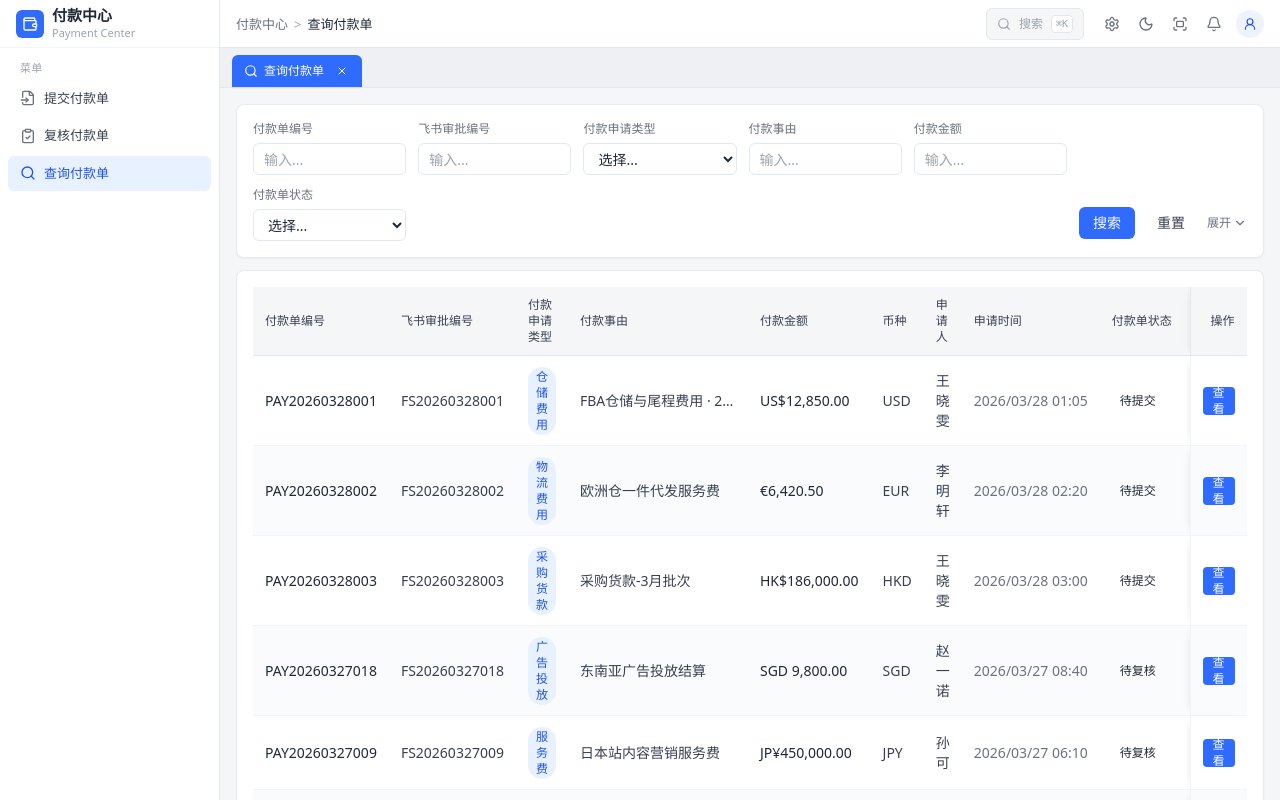
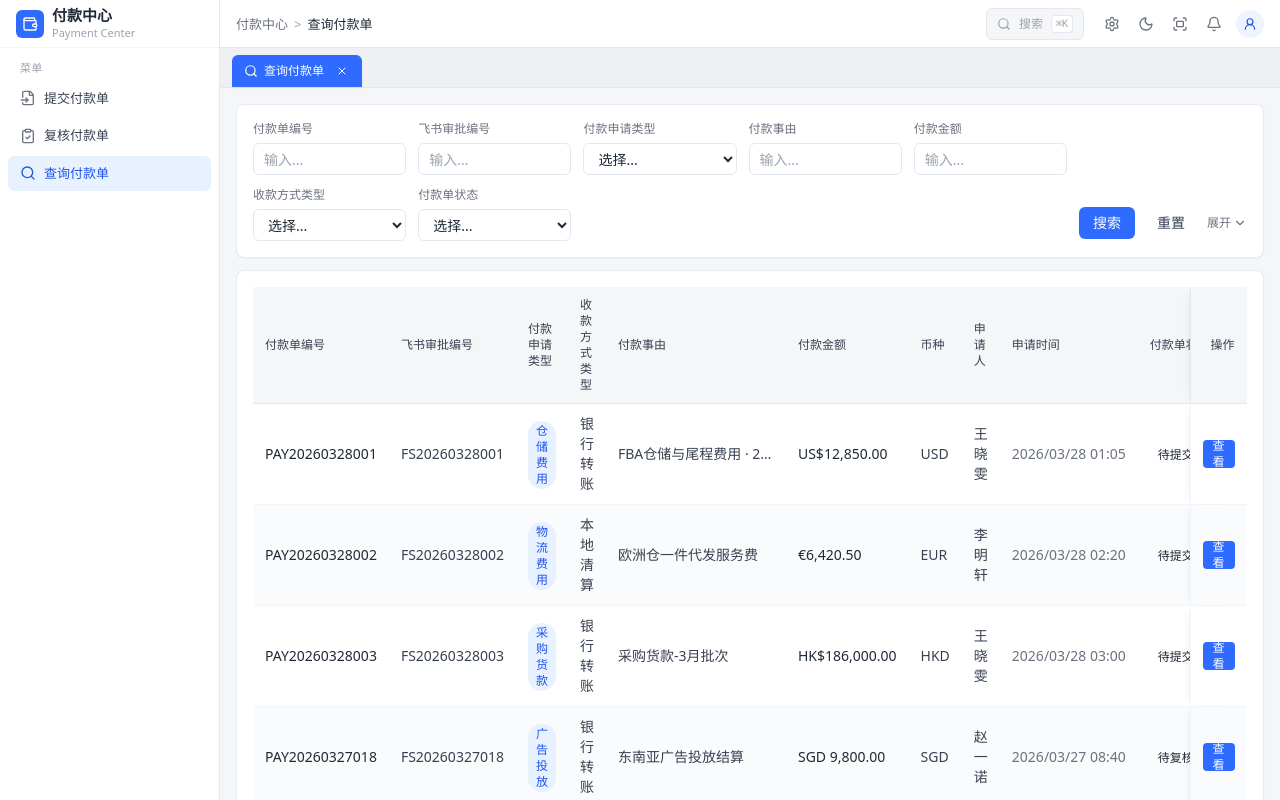
Before and after one commit to 1831833hym-eng/pay-hub, a Next.js app: page /query in a window 1280 px wide. Shown: the top 800 px of the page. Built offline with nearby package versions, Linux system fonts and the light colour scheme.

Commit message:
feat: 三个引导页增加收款方式类型
查询条件与列表字段均增加收款方式类型，提交/复核/查询页统一生效。

Co-authored-by: cursor186 <cursor186@bestfulfill.com>

```diff
--- a/src/app/query/page.tsx
+++ b/src/app/query/page.tsx
@@ -46,6 +46,11 @@ export default function QueryListPage() {
       if (q.applyType && item.applyType !== q.applyType) return false;
       if (q.purpose && !item.purpose.includes(q.purpose)) return false;
       if (q.amount && !String(item.amount).includes(q.amount)) return false;
+      if (
+        q.receiveMethodType &&
+        item.receiveMethodType !== q.receiveMethodType
+      )
+        return false;
       if (appliedStatus && item.status !== appliedStatus) return false;
       return true;
     });
--- a/src/app/review/page.tsx
+++ b/src/app/review/page.tsx
@@ -35,6 +35,11 @@ export default function ReviewListPage() {
       if (q.applyType && item.applyType !== q.applyType) return false;
       if (q.purpose && !item.purpose.includes(q.purpose)) return false;
       if (q.amount && !String(item.amount).includes(q.amount)) return false;
+      if (
+        q.receiveMethodType &&
+        item.receiveMethodType !== q.receiveMethodType
+      )
+        return false;
       return true;
     });
   }, [orders, appliedQuery]);
--- a/src/app/submit/page.tsx
+++ b/src/app/submit/page.tsx
@@ -35,6 +35,11 @@ export default function SubmitListPage() {
       if (q.applyType && item.applyType !== q.applyType) return false;
       if (q.purpose && !item.purpose.includes(q.purpose)) return false;
       if (q.amount && !String(item.amount).includes(q.amount)) return false;
+      if (
+        q.receiveMethodType &&
+        item.receiveMethodType !== q.receiveMethodType
+      )
+        return false;
       return true;
     });
   }, [orders, appliedQuery]);
--- a/src/components/payments/order-table.tsx
+++ b/src/components/payments/order-table.tsx
@@ -51,6 +51,9 @@ export function OrderTable({
             </th>
             <th className="border-b border-slate-200 px-3 py-2.5 font-medium">
               付款申请类型
+            </th>
+            <th className="border-b border-slate-200 px-3 py-2.5 font-medium">
+              收款方式类型
             </th>
             <th className="border-b border-slate-200 px-3 py-2.5 font-medium">
               付款事由
@@ -112,6 +115,11 @@ export function OrderTable({
                   <span className="inline-flex rounded-full bg-[#e8f1ff] px-2 py-0.5 text-xs text-brand-600">
                     {item.applyType}
                   </span>
+                </td>
+                <td
+                  className={`border-b border-slate-100 px-3 py-2.5 text-ink-2 ${rowBg}`}
+                >
+                  {item.receiveMethodType}
                 </td>
                 <td
                   className={`max-w-[180px] truncate border-b border-slate-100 px-3 py-2.5 text-ink-2 ${rowBg}`}
@@ -178,7 +186,7 @@ export function OrderTable({
           {rows.length === 0 ? (
             <tr>
               <td
-                colSpan={showSelect ? 13 : 12}
+                colSpan={showSelect ? 14 : 13}
                 className="px-3 py-14 text-center text-ink-4"
               >
                 暂无符合条件的付款单
--- a/src/components/payments/query-form.tsx
+++ b/src/components/payments/query-form.tsx
@@ -4,7 +4,7 @@ import { ChevronDown } from "lucide-react";
 import { Button } from "@/components/ui/button";
 import { Card, CardContent } from "@/components/ui/card";
 import { Input, Label, Select } from "@/components/ui/input";
-import { APPLY_TYPES } from "@/lib/payments-data";
+import { APPLY_TYPES, RECEIVE_METHOD_TYPES } from "@/lib/payments-data";
 
 export type QueryValues = {
   orderNo: string;
@@ -12,6 +12,7 @@ export type QueryValues = {
   applyType: string;
   purpose: string;
   amount: string;
+  receiveMethodType: string;
 };
 
 export const EMPTY_QUERY: QueryValues = {
@@ -20,6 +21,7 @@ export const EMPTY_QUERY: QueryValues = {
   applyType: "",
   purpose: "",
   amount: "",
+  receiveMethodType: "",
 };
 
 export function QueryForm({
@@ -90,6 +92,20 @@ export function QueryForm({
                 inputMode="decimal"
               />
             </div>
+            <div>
+              <Label>收款方式类型</Label>
+              <Select
+                value={values.receiveMethodType}
+                onChange={(e) => set("receiveMethodType", e.target.value)}
+              >
+                <option value="">选择...</option>
+                {RECEIVE_METHOD_TYPES.map((t) => (
+                  <option key={t} value={t}>
+                    {t}
+                  </option>
+                ))}
+              </Select>
+            </div>
             {extraFields}
           </div>
           <div className="flex shrink-0 flex-wrap items-center gap-2 xl:pb-0.5">
```
Also changed, not shown: 1 other file (tests, documents, lock files or other folders).
